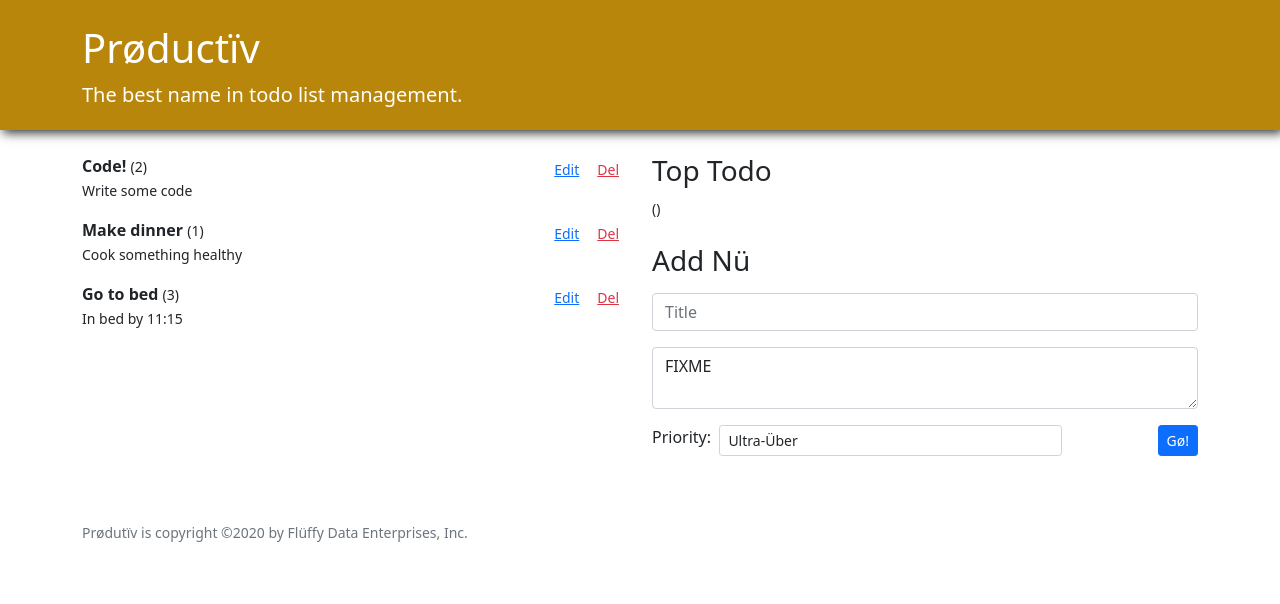
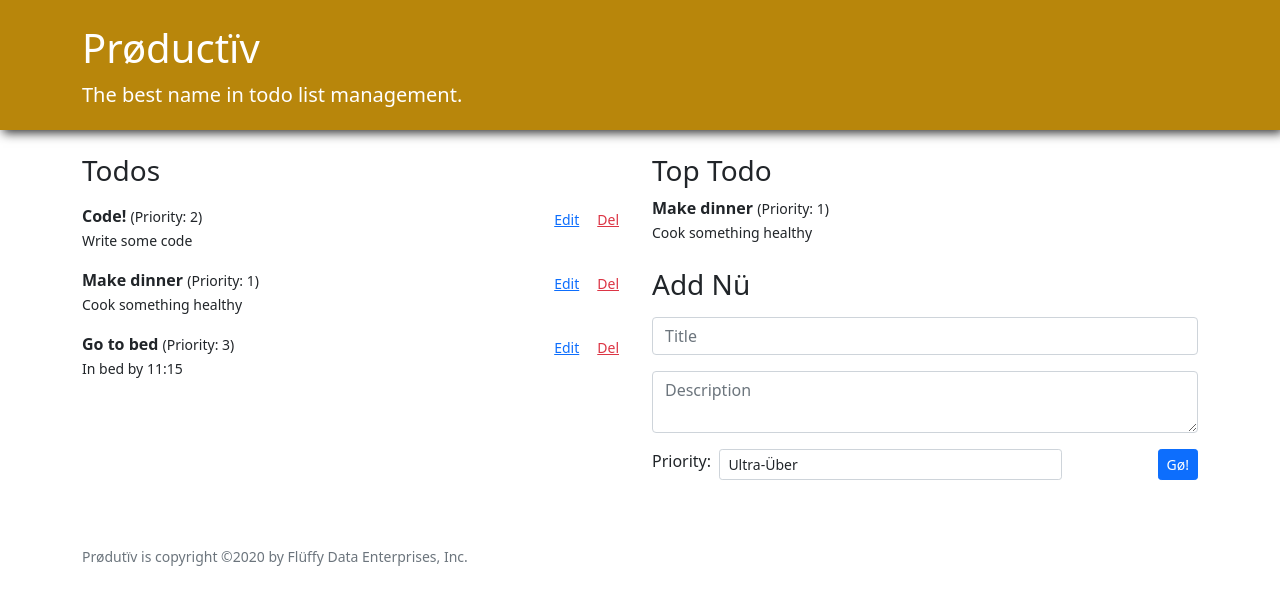
Before and after one commit to briannatran1/react-forms-design-productiv, a React (Create React App) app in the folder productiv/: page / in a window 1280 px wide. Shown: the top 604 px of the page. Built offline with nearby package versions, Linux system fonts and the light colour scheme; the HTML template or start-up script is replaced by a standard one.

Commit message:
todo form initialFormData prop, small edits and refactors

```diff
--- a/productiv/src/EditableTodoList.js
+++ b/productiv/src/EditableTodoList.js
@@ -12,7 +12,6 @@ import EditableTodo from "./EditableTodo";
  */
 
 function EditableTodoList({ todos, update, remove }) {
-  console.log('todos in editable', todos);
   return (
     <div>
       {todos.map(t => (
--- a/productiv/src/Todo.js
+++ b/productiv/src/Todo.js
@@ -11,7 +11,7 @@ import React from "react";
 function Todo({ id, title, description, priority }) {
   return (
     <div className="Todo">
-      <div><b>{title}</b> <small>({priority})</small></div>
+      <div><b>{title}</b> <small>(Priority: {priority})</small></div>
       <div><small>{description}</small></div>
     </div>
   );
--- a/productiv/src/TodoApp.js
+++ b/productiv/src/TodoApp.js
@@ -26,7 +26,6 @@ function TodoApp({ initialTodos = [] }) {
   }
 
   /** update a todo with updatedTodo */
-  //FIXME: 95% confident this works
   function update(updatedTodo) {
     setTodos(todos => todos.map(
       t => t.id !== updatedTodo.id ? t : updatedTodo)
@@ -42,6 +41,7 @@ function TodoApp({ initialTodos = [] }) {
       <div className="row">
 
         <div className="col-md-6">
+        <h3 className="mb-3">Todos</h3>
           {todos.length !== 0
             ? <EditableTodoList
               todos={todos}
@@ -61,7 +61,9 @@ function TodoApp({ initialTodos = [] }) {
 
           <section>
             <h3 className="mb-3">Add Nü</h3>
-            <TodoForm handleSave={create} />
+            <TodoForm
+              handleSave={create}
+              initialFormData={{title: '', description: '', priority: 1}} />
           </section>
         </div>
 
--- a/productiv/src/TodoForm.js
+++ b/productiv/src/TodoForm.js
@@ -10,18 +10,8 @@ import React, { useState } from "react";
  * { TodoApp, EditableTodo } -> TodoForm
  */
 
-function TodoForm({ initialFormData = {
-  title: '',
-  description: '',
-  priority: 1
-}, handleSave }) {
-
-  const initalState = {
-    title: '',
-    description: '',
-    priority: 1
-  };
-  const [formData, setFormData] = useState(initalState);
+function TodoForm({ initialFormData , handleSave }) {
+  const [formData, setFormData] = useState(initialFormData);
 
   /** Update form input. */
   function handleChange(evt) {
@@ -37,7 +27,7 @@ function TodoForm({ initialFormData = {
   function handleSubmit(evt) {
     evt.preventDefault();
     handleSave(formData);
-    setFormData(initalState);
+    setFormData(initialFormData);
   }
 
   return (
@@ -50,7 +40,7 @@ function TodoForm({ initialFormData = {
           className="form-control"
           placeholder="Title"
           onChange={handleChange}
-          value={initialFormData.title}
+          value={formData.title}
           aria-label="Title"
         />
       </div>
@@ -62,7 +52,7 @@ function TodoForm({ initialFormData = {
           className="form-control"
           placeholder="Description"
           onChange={handleChange}
-          value="FIXME"
+          value={formData.description}
           aria-label="Description"
         />
       </div>
@@ -74,7 +64,7 @@ function TodoForm({ initialFormData = {
           </label>
           <select id="newTodo-priority"
             name="priority"
-            value="FIXME"
+            value={formData.priority}
             onChange={handleChange}
             className="form-control form-control-sm d-inline-flex"
           >
@@ -83,7 +73,8 @@ function TodoForm({ initialFormData = {
             <option value={3}>Meh</option>
           </select>
         </div>
-        <button className="btn-primary  btn btn-sm NewTodoForm-addBtn">
+        {/* what is rig? */}
+        <button className="btn-primary rig btn btn-sm NewTodoForm-addBtn">
           Gø!
         </button>
       </div>
--- a/productiv/src/TopTodo.js
+++ b/productiv/src/TopTodo.js
@@ -15,7 +15,11 @@ function TopTodo({ todos }) {
   let top = todos.reduce(
     (acc, cur) => cur.priority < acc.priority ? cur : acc, todos[0]);
 
-  return <Todo todo={top} />;
+  return <Todo
+    id={top.id}
+    title={top.title}
+    description={top.description}
+    priority={top.priority} />;
 }
 
 export default TopTodo;
```
